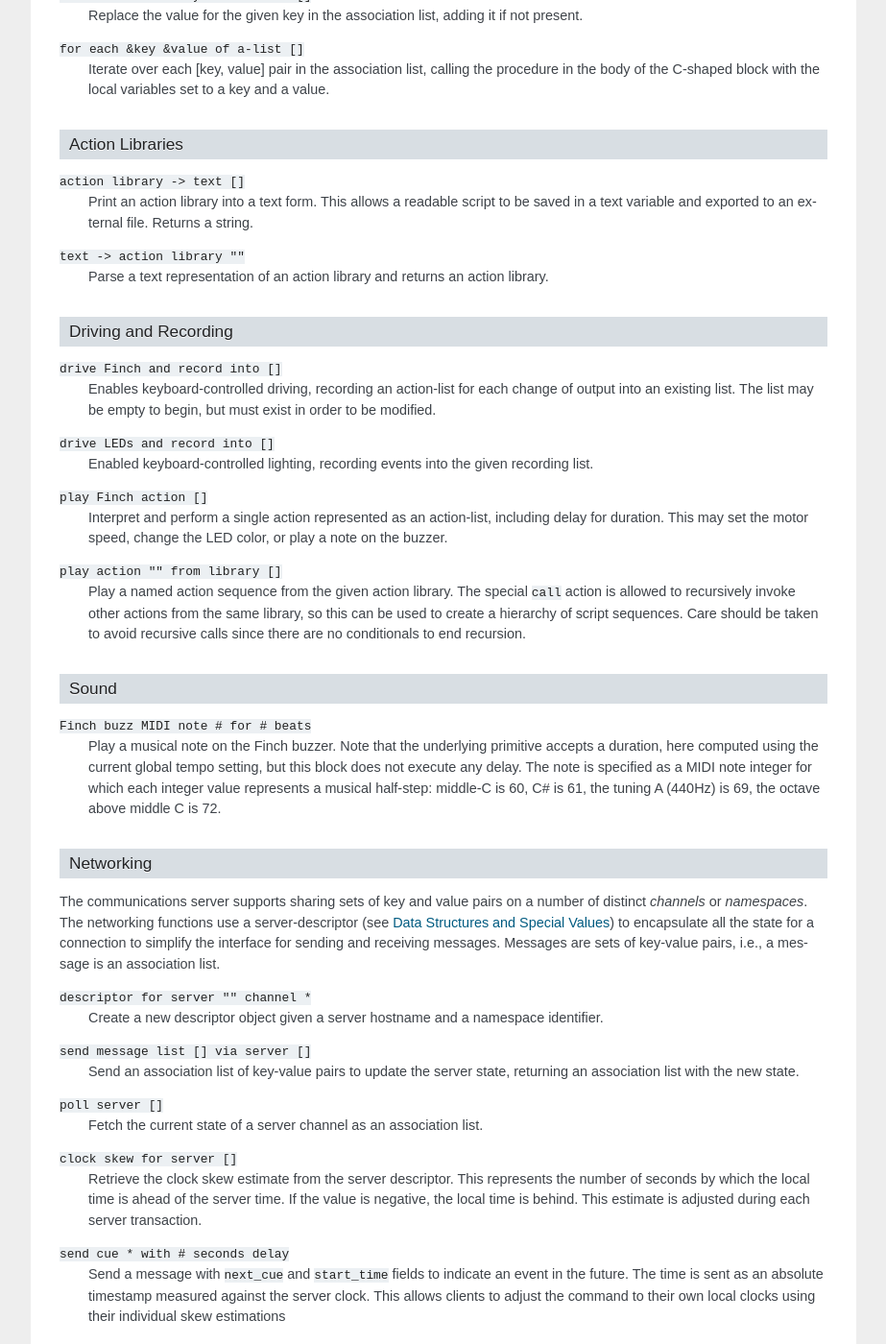
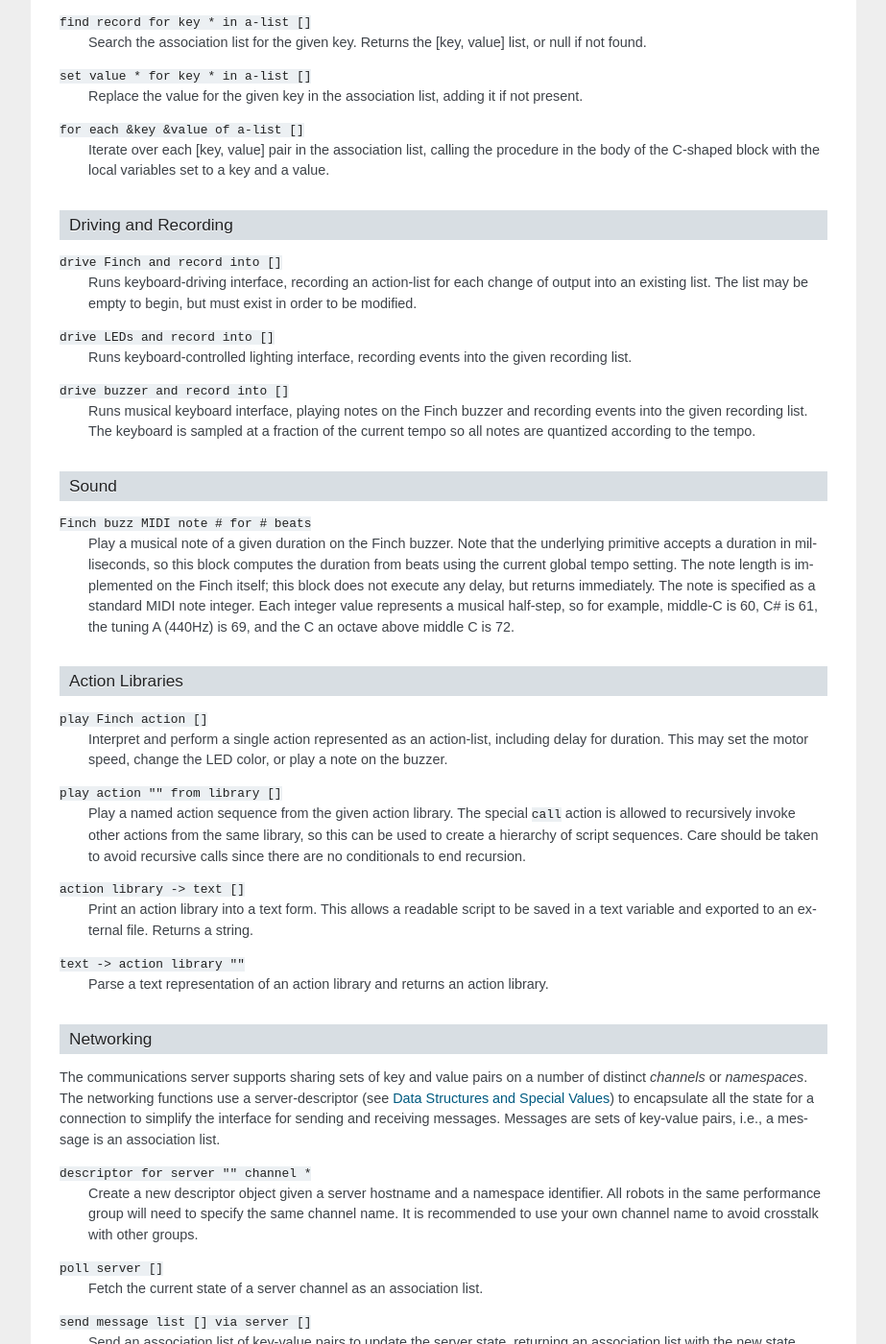
Before and after one commit to personalrobotics/finchdrama, a Sphinx documentation site: the page built from sphinx/libref.rst, in a window 1280 px wide and 1400 px high, scrolled down 2152 px. Shown: the whole window at 96% size, without its empty margins (198-1121 px from the left). Built offline with Sphinx 7.4.7, drawn with Linux system fonts in a browser that asks for light colours; some of the changed text lies outside the part shown.

Commit message:
Updating course library documentation.

```diff
--- a/sphinx/lib-reference.csv
+++ b/sphinx/lib-reference.csv
@@ -1,19 +1,20 @@
 Library,Palette,Color,Shape,Name,Arguments,Notes
-Drama,Motion,blue,tabbed,drive Finch and record into [],recording-list,records keyboard-controlled motions and appends action lists to the given recording list
-Drama,Motion,blue,tabbed,play Finch action [],action-list,performs a single action specified as a list of values
-Drama,Motion,blue,tabbed,"play action ``""""`` from library []","action-name, action-library",plays a named sequence
-Drama,Looks,purple,tabbed,drive LEDs and record into [],recording-list,records keyboard-controlled lighting and appends action lists to the given recording list
+Drama,Motion,blue,tabbed,drive Finch and record into ``[]``,recording-list,records keyboard-controlled motions and appends action lists to the given recording list
+Drama,Motion,blue,tabbed,play Finch action ``[]``,action-list,performs a single action specified as a list of values
+Drama,Motion,blue,tabbed,"play action ``""""`` from library ``[]``","action-name, action-library",plays a named sequence
+Drama,Looks,purple,tabbed,drive LEDs and record into ``[]``,recording-list,records keyboard-controlled lighting and appends action lists to the given recording list
+Drama,Sound,magenta,tabbed,"drive buzzer and record into ``[]``",recording-list,records keyboard-controlled musical notes to the given recording list
 Drama,Sound,magenta,tabbed,"Finch buzz MIDI note ``#`` for ``#`` beats","integer-note,number-of-beats",plays a musical note
 Drama,Sensing,cyan,oval,"current time",,returns the absolute (epoch) time in seconds
-Drama,Variables,red,hexagon,"null? *"
-Drama,Variables,red,oval,"find value for * in a-list []"
-Drama,Variables,red,oval,"find record for key * in a-list []"
-Drama,Variables,red,tabbed,"set value * for key * in a-list []"
-Drama,Variables,red,C-shaped,"for each &key &value of a-list []"
-Drama,Variables,red,oval,"text -> action library ``""""``"
-Drama,Variables,red,oval,"action library -> text []"
-Drama,Variables,red,oval,"descriptor for server ``""""`` channel *","server-name,channel-name",create a new server-descriptor
-Drama,Variables,orange,oval,"send message list [] via server []","message-list, server-descriptor",sends key-value updates to a server and returns the parsed response
-Drama,Variables,orange,oval,"poll server []",server-descriptor,fetch the current key-value set from a server channel
-Drama,Variables,red,oval,clock skew for server []
-Drama,Variables,orange,oval,"send cue * with # seconds delay"
+Drama,Variables,red,hexagon,"null? ``*``",value,returns true if value is equivalent to empty
+Drama,Variables,red,oval,"find value for ``*`` in a-list ``[]``","key,association-list",looks up value for key
+Drama,Variables,red,oval,"find record for key ``*`` in a-list ``[]``","key,association-list",looks up key-value list for key
+Drama,Variables,red,tabbed,"set value ``*`` for key ``*`` in a-list ``[]``","value,key,association-list",sets value for key
+Drama,Variables,red,C-shaped,"for each ``&key`` ``&value`` of a-list ``[]``","key-var,value-var,association-list",iterates over keys and values
+Drama,Variables,red,oval,"text -> action library ``""""``",string,parses actions from readable text into library list
+Drama,Variables,red,oval,"action library -> text ``[]``",action-library,print out library into readable text
+Drama,Variables,orange,oval,"descriptor for server ``""""`` channel ``*``","server-name,channel-name",create a new server-descriptor
+Drama,Variables,orange,oval,"send message list ``[]`` via server ``[]``","message-list, server-descriptor",sends key-value updates to a server and returns the parsed response
+Drama,Variables,orange,oval,"poll server ``[]``",server-descriptor,fetch the current key-value set from a server channel
+Drama,Variables,orange,oval,clock skew for server ``[]``,server-descriptor,access the clock skew field
+Drama,Variables,orange,oval,"send cue ``*`` with ``#`` seconds delay","cue-value,seconds-value",send a cue message scheduled in the future
--- a/sphinx/libref.rst
+++ b/sphinx/libref.rst
@@ -89,26 +89,40 @@
    procedure in the body of the C-shaped block with the local variables set to a
    key and a value.
 
-Action Libraries
------------------
-
-``action library -> text []``
-   Print an action library into a text form.  This allows a readable script to be saved in a text variable and exported to an external file.  Returns a string.
-
-
-``text -> action library ""``
-   Parse a text representation of an action library and returns an action library.
-
 Driving and Recording
 ---------------------
 
 ``drive Finch and record into []``
-  Enables keyboard-controlled driving, recording an action-list for each change
+  Runs keyboard-driving interface, recording an action-list for each change
   of output into an existing list.  The list may be empty to begin, but must
   exist in order to be modified.
 
 ``drive LEDs and record into []``
-  Enabled keyboard-controlled lighting, recording events into the given recording list.
+  Runs keyboard-controlled lighting interface, recording events into the given
+  recording list.
+
+``drive buzzer and record into []``
+  Runs musical keyboard interface, playing notes on the Finch buzzer and
+  recording events into the given recording list.  The keyboard is sampled at a
+  fraction of the current tempo so all notes are quantized according to the
+  tempo.
+
+Sound
+-----
+
+``Finch buzz MIDI note # for # beats``
+  Play a musical note of a given duration on the Finch buzzer.  Note that the
+  underlying primitive accepts a duration in milliseconds, so this block
+  computes the duration from beats using the current global tempo setting.  The
+  note length is implemented on the Finch itself; this block does not execute
+  any delay, but returns immediately.  The note is specified as a standard MIDI
+  note integer.  Each integer value represents a musical half-step, so for
+  example, middle-C is 60, C# is 61, the tuning A (440Hz) is 69, and the C an
+  octave above middle C is 72.
+
+
+Action Libraries
+-----------------
 
 ``play Finch action []``
   Interpret and perform a single action represented as an action-list, including
@@ -122,15 +136,12 @@
   should be taken to avoid recursive calls since there are no conditionals to
   end recursion.
 
-Sound
------
+``action library -> text []``
+   Print an action library into a text form.  This allows a readable script to be saved in a text variable and exported to an external file.  Returns a string.
 
-``Finch buzz MIDI note # for # beats``
-  Play a musical note on the Finch buzzer.  Note that the underlying primitive
-  accepts a duration, here computed using the current global tempo setting, but
-  this block does not execute any delay.  The note is specified as a MIDI note
-  integer for which each integer value represents a musical half-step: middle-C
-  is 60, C# is 61, the tuning A (440Hz) is 69, the octave above middle C is 72.
+``text -> action library ""``
+   Parse a text representation of an action library and returns an action library.
+
 
 Networking
 ----------
@@ -142,14 +153,23 @@
 Messages are sets of key-value pairs, i.e., a message is an association list.
 
 ``descriptor for server "" channel *``
-  Create a new descriptor object given a server hostname and a namespace identifier.
+  Create a new descriptor object given a server hostname and a namespace
+  identifier. All robots in the same performance group will need to specify the
+  same channel name.  It is recommended to use your own channel name to avoid
+  crosstalk with other groups.
+
+``poll server []``
+  Fetch the current state of a server channel as an association list.
 
 ``send message list [] via server []``
   Send an association list of key-value pairs to update the server state,
   returning an association list with the new state.
 
-``poll server []``
-  Fetch the current state of a server channel as an association list.
+``send cue * with # seconds delay``
+  Send a message with ``next_cue`` and ``start_time`` fields to indicate an
+  event in the future.  The time is sent as an absolute timestamp measured
+  against the server clock.  This allows clients to adjust the command to their
+  own local clocks using their individual skew estimations
 
 ``clock skew for server []``
   Retrieve the clock skew estimate from the server descriptor.  This represents
@@ -157,16 +177,10 @@
   the value is negative, the local time is behind.  This estimate is adjusted
   during each server transaction.
 
-``send cue * with # seconds delay``
-  Send a message with ``next_cue`` and ``start_time`` fields to indicate an
-  event in the future.  The time is sent as an absolute timestamp measured
-  against the server clock.  This allows clients to adjust the command to their
-  own local clocks using their individual skew estimations
-
 
 Utility Functions
 -----------------
 
 ``current time``
   Returns the current local clock time in seconds to millisecond precision.
-  This is 'epoch' time, the number of seconds since January 1, 1970.
+  This is 'epoch' time, the number of seconds since midnight of January 1, 1970.
--- a/sphinx/snapref.rst
+++ b/sphinx/snapref.rst
@@ -8,6 +8,7 @@
 The `Snap Manual`_ details many of the operators provided in the language but is
 not comprehensive.  The following reference is intended to provide a quick guide
 to every standard operator in the native set as well as a few of the libraries.
+The course library is documented in :ref:`course-library`.
 
 
 Key to Block Descriptions
```
Also changed, not shown: other parts of sphinx/snapref.rst (+1 -1 lines).
